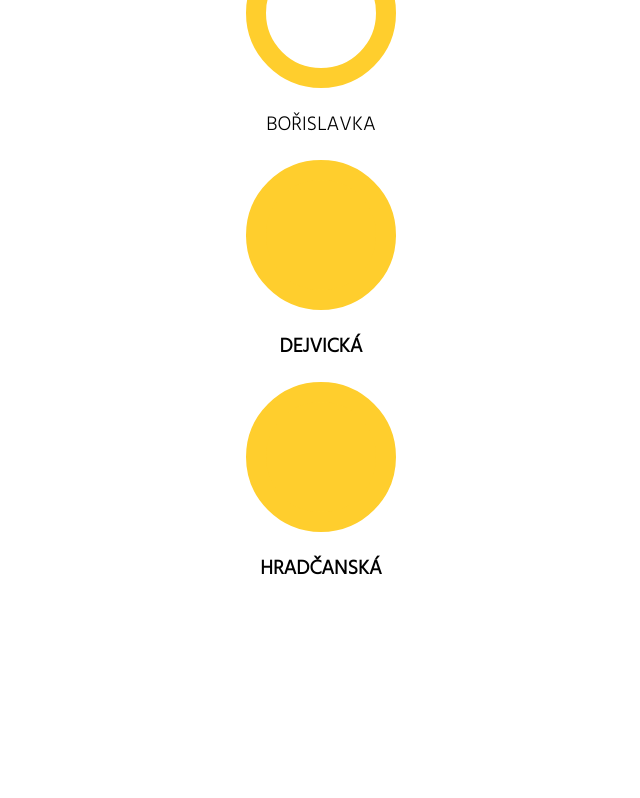
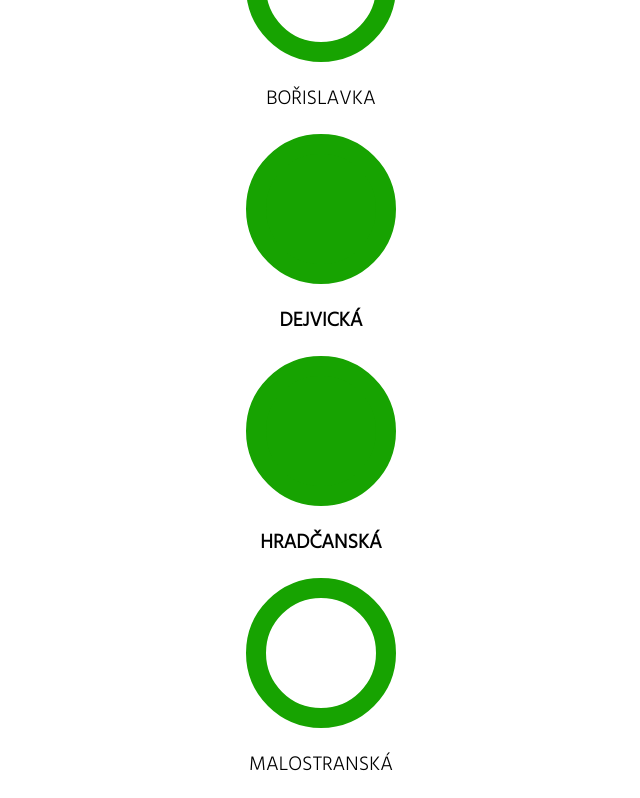
Before and after one commit to hrafil/UMetra_next.js, a Next.js app: page /line-a in a window 1280 px wide. Shown: the part 780-1578 px from the top of the page, without its empty margins (319-959 px from the left). Before the commit the page ends 1384 px from the top, so only its background shows below. Built offline with nearby package versions, Linux system fonts and the light colour scheme.

Commit message:
LineA funguje bez detailu

```diff
--- a/components/CreateLine.js
+++ b/components/CreateLine.js
@@ -1,24 +1,24 @@
 import Link from 'next/link';
 import styles from '../styles/Line.module.css';
 
-const CreateStation = ({ line }) => {
+const CreateStation = ({ line, color, colorEmpty, letter }) => {
   if (!line.artworks) {
     return (
-      <div className={styles.station}>
-        <div className={styles.circle_empty_yellow}></div>
-        <p className={styles.lable_empty}>{line.station.toUpperCase()}</p>
+      <div className="station">
+        <div className={colorEmpty}></div>
+        <p className="lable_empty">{line.station.toUpperCase()}</p>
       </div>
     );
   } else {
     return (
       <>
         <Link
-          href={`/line-b/[art]?art=${line.station}`}
-          as={`/line-b/${line.station}`}
+          href={`/line-${letter}/[art]?art=${line.station}`}
+          as={`/line-${letter}/${line.station}`}
         >
-          <div className={styles.station}>
-            <div className={styles.circle_yellow}></div>
-            <p className={styles.label}>{line.station.toUpperCase()}</p>
+          <div className="station">
+            <div className={color}></div>
+            <p className="label">{line.station.toUpperCase()}</p>
           </div>
         </Link>
       </>
@@ -26,11 +26,17 @@ const CreateStation = ({ line }) => {
   }
 };
 
-const CreateLine = ({ lines }) => {
+const CreateLine = ({ lines, color, colorEmpty, letter }) => {
   return (
     <main>
       {lines.map((line) => (
-        <CreateStation key={line.station} line={line} />
+        <CreateStation
+          key={line.station}
+          line={line}
+          color={color}
+          colorEmpty={colorEmpty}
+          letter={letter}
+        />
       ))}
     </main>
   );
--- a/data/listA.json
+++ b/data/listA.json
@@ -51,5 +51,26 @@
         "image": "tba"
       }
     ]
-  }
+  },
+  { "station": "Malostranská", "artworks": false },
+
+  { "station": "Staroměstská", "artworks": false },
+
+  { "station": "Můstek", "artworks": false },
+
+  { "station": "Muzeum", "artworks": false },
+
+  { "station": "Náměstí míru", "artworks": false },
+
+  { "station": "Jiřího z Poděbrad", "artworks": false },
+
+  { "station": "Flora", "artworks": false },
+
+  { "station": "Želivského", "artworks": false },
+
+  { "station": "Strašnická", "artworks": false },
+
+  { "station": "Skalka", "artworks": false },
+
+  { "station": "Depo Hostivař", "artworks": false }
 ]
--- a/pages/line-a.js
+++ b/pages/line-a.js
@@ -1,13 +1,20 @@
 import { getStationA } from '../lib/stationA';
-
 import CreateLine from '../components/CreateLine';
+// import { useEffect } from 'react';
 
 const LineA = ({ lines }) => {
+  // useEffect(() => window.scrollTo(0, 2700), []);
+
   return (
-    <div>
-      <div>Linka A</div>
-      <CreateLine key={lines.station} lines={lines} />
-    </div>
+    <main>
+      <CreateLine
+        key={lines.station}
+        lines={lines}
+        color="circle_green"
+        colorEmpty="circle_empty_green"
+        letter="a"
+      />
+    </main>
   );
 };
 
--- a/pages/line-b/[art].js
+++ b/pages/line-b/[art].js
@@ -1,4 +1,4 @@
-import { getStation } from '../../lib/stationB';
+import { getStationB } from '../../lib/stationB';
 import Link from 'next/link';
 // import useTranslation from 'next-translate/useTranslation';
 // import getT from 'next-translate/getT';
@@ -33,7 +33,7 @@ export const Artwork = ({ station }) => {
 // };
 
 export const getStaticProps = ({ params }) => {
-  const stationBList = getStation();
+  const stationBList = getStationB();
   return {
     props: {
       station: stationBList.find((station) => station.station === params.art),
@@ -42,7 +42,7 @@ export const getStaticProps = ({ params }) => {
 };
 
 export const getStaticPaths = () => {
-  const stationBList = getStation();
+  const stationBList = getStationB();
   return {
     paths: stationBList.map((station) => ({
       params: { art: station.station },
--- a/styles/Line.module.css
+++ b/styles/Line.module.css
@@ -42,3 +42,16 @@
   text-align: center;
   font-weight: normal;
 }
+
+.green {
+  margin: 0 auto;
+  border-radius: 50%;
+  border: 20px solid;
+  width: 150px;
+  height: 150px;
+  background-color: #fff;
+  border-color: #17a301;
+  display: flex;
+  border-color: #17a301;
+  background-color: #ffce2d;
+}
--- a/styles/globals.css
+++ b/styles/globals.css
@@ -139,3 +139,74 @@ h2 {
     margin: 0 auto;
   }
 }
+
+/* Line */
+
+.station {
+  display: flex;
+  flex-wrap: wrap;
+}
+
+.circle_empty_yellow {
+  margin: 0 auto;
+  border-radius: 50%;
+  border: 20px solid;
+  width: 150px;
+  height: 150px;
+  background-color: #fff;
+  border-color: #ffce2d;
+  display: flex;
+}
+
+.circle_yellow {
+  margin: 0 auto;
+  border-radius: 50%;
+  border: 20px solid;
+  width: 150px;
+  height: 150px;
+  background-color: #fff;
+  border-color: #ffce2d;
+  display: flex;
+  border-color: #ffce2d;
+  background-color: #ffce2d;
+}
+
+.label {
+  width: 100%;
+  white-space: nowrap;
+  font-size: 20px;
+  text-align: center;
+  font-weight: bold;
+}
+
+.lable_empty {
+  width: 100%;
+  white-space: nowrap;
+  font-size: 20px;
+  text-align: center;
+  font-weight: normal;
+}
+
+.circle_green {
+  margin: 0 auto;
+  border-radius: 50%;
+  border: 20px solid;
+  width: 150px;
+  height: 150px;
+  background-color: #fff;
+  border-color: #17a301;
+  display: flex;
+  border-color: #17a301;
+  background-color: #17a301;
+}
+
+.circle_empty_green {
+  margin: 0 auto;
+  border-radius: 50%;
+  border: 20px solid;
+  width: 150px;
+  height: 150px;
+  background-color: #fff;
+  border-color: #17a301;
+  display: flex;
+}
```
Also changed, not shown: pages/line-b.js (+7 -1 lines).
